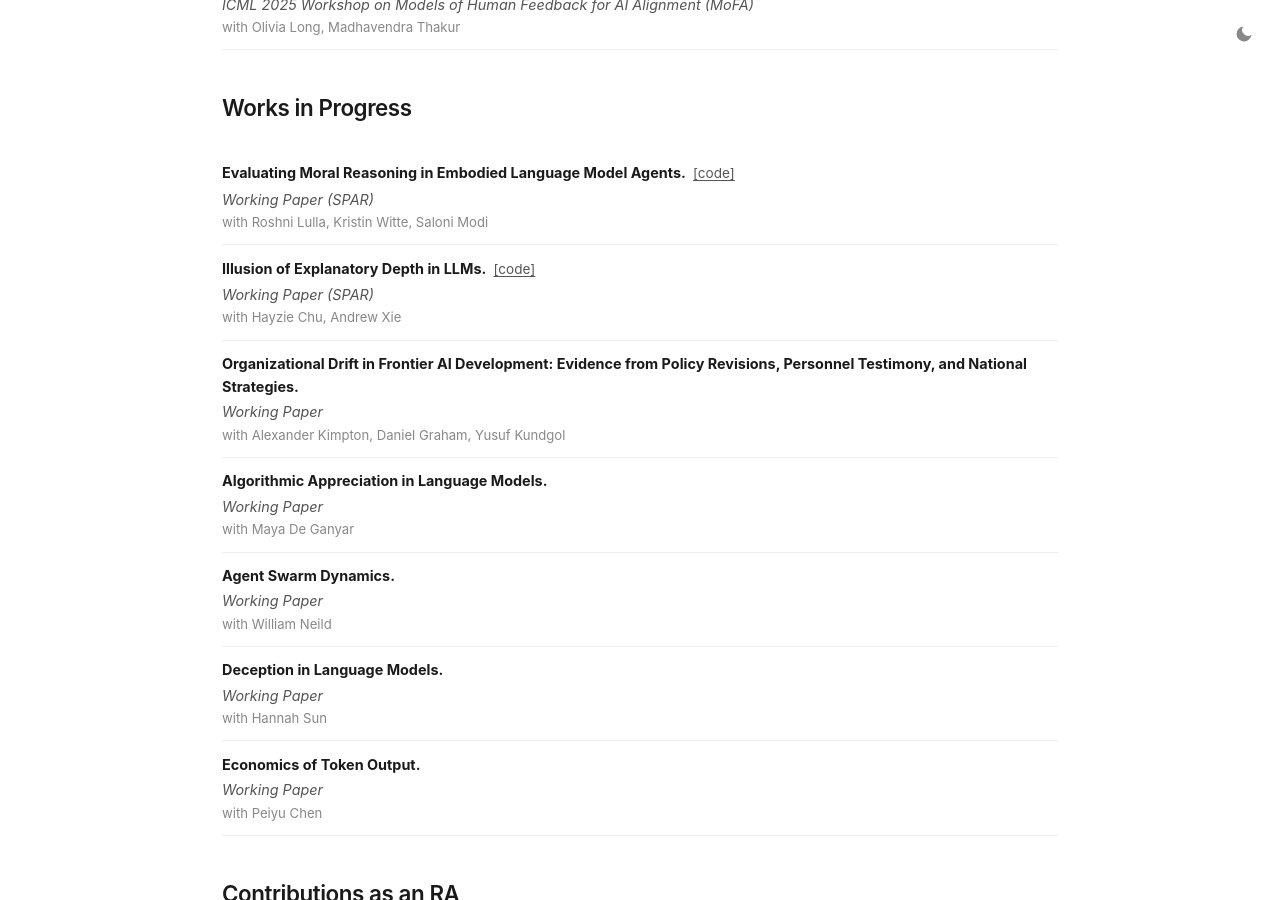
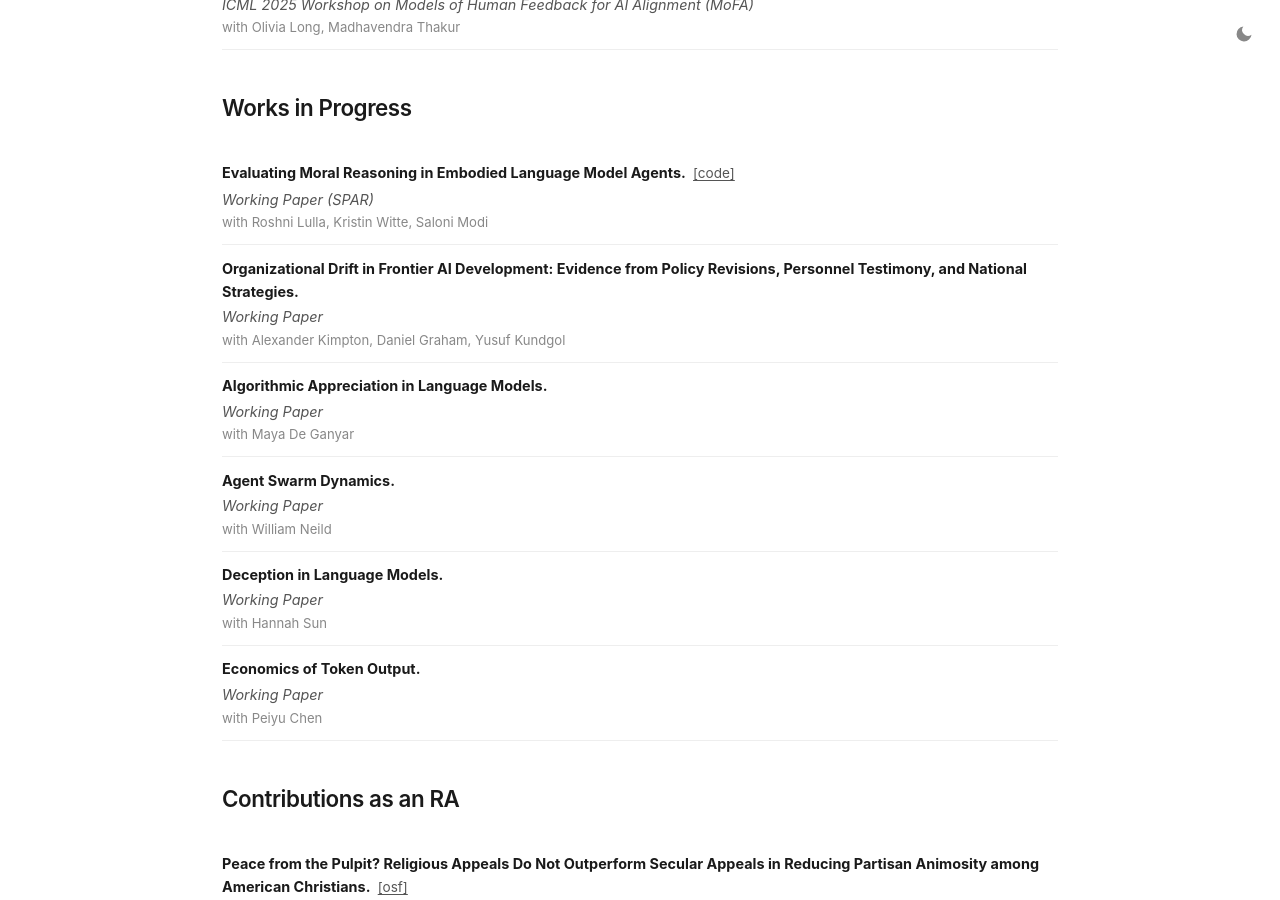
Before and after one commit to EmilioBarkett/emiliobarkett.github.io, a Jekyll site: the page built from index.html, in a window 1280 px wide and 900 px high, scrolled down 1941 px. Built offline with Jekyll 4.4.1, drawn with Linux system fonts in a browser that asks for light colours.

Commit message:
Remove Illusion of Explanatory Depth work in progress

```diff
--- a/_data/publications.yml
+++ b/_data/publications.yml
@@ -76,12 +76,6 @@
           url: "https://github.com/EmilioBarkett/moral-dilemma-project"
       venue: "Working Paper (SPAR)"
       credit: "with Roshni Lulla, Kristin Witte, Saloni Modi"
-    - title: "Illusion of Explanatory Depth in LLMs"
-      links:
-        - label: "code"
-          url: "https://github.com/EmilioBarkett/explanatory-depth-project"
-      venue: "Working Paper (SPAR)"
-      credit: "with Hayzie Chu, Andrew Xie"
     - title: "Organizational Drift in Frontier AI Development: Evidence from Policy Revisions, Personnel Testimony, and National Strategies"
       venue: "Working Paper"
       credit: "with Alexander Kimpton, Daniel Graham, Yusuf Kundgol"
```
